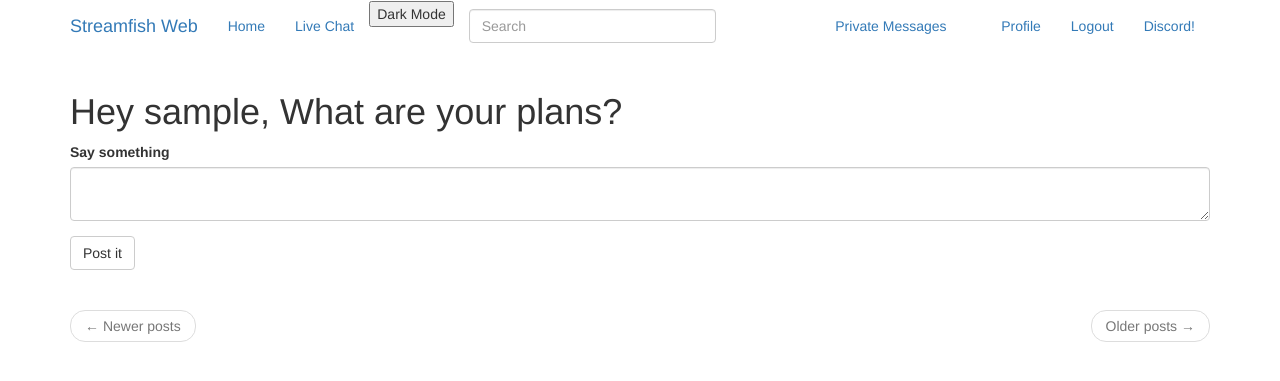
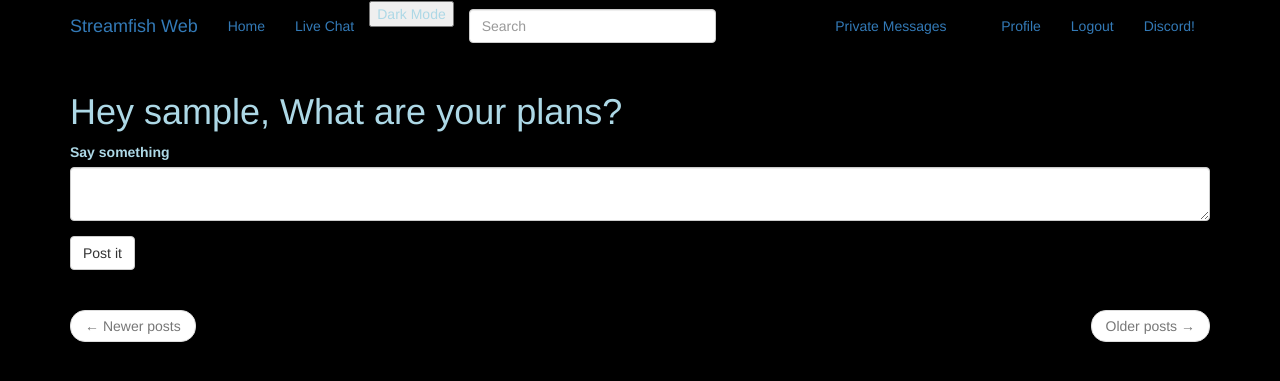
Before and after one commit to Amazeryogo/Streamfish-Source-Code, a Flask app: page / in a window 1280 px wide. Shown: the top 381 px of the page. Run offline with Flask 2, Linux system fonts and the light colour scheme; the visitor is signed in with stand-in values (Sample User, id 1); data comes from the database, SQL or seed files in the repository; data that the repository does not hold is empty; some libraries are stand-ins or nearby versions.

Commit message:
Update main.css

```diff
--- a/app/static/main.css
+++ b/app/static/main.css
@@ -1,6 +1,6 @@
-.body{
-  background-color: #212121;
-  color: #3B3B3B    ;
+body{
+  background-color: black;
+  color: lightblue;
  transition: all 0.5s;
 }
 
```
